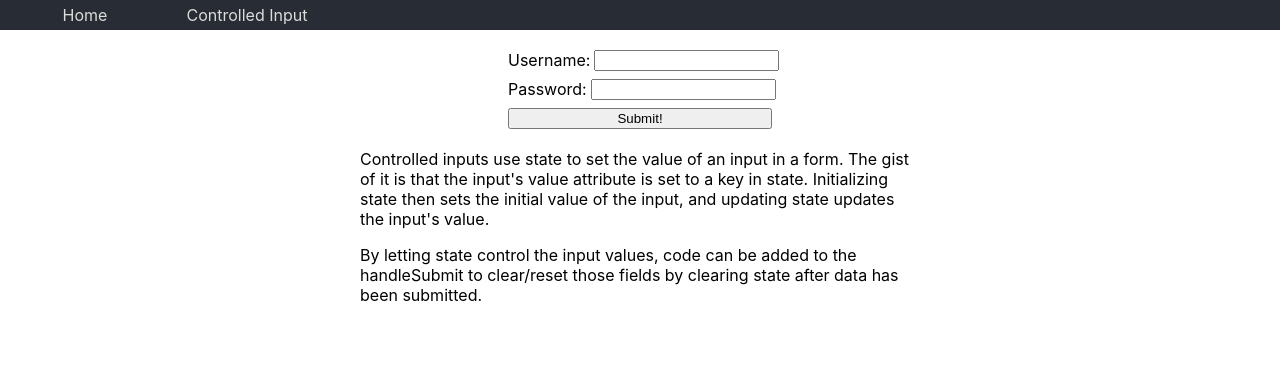
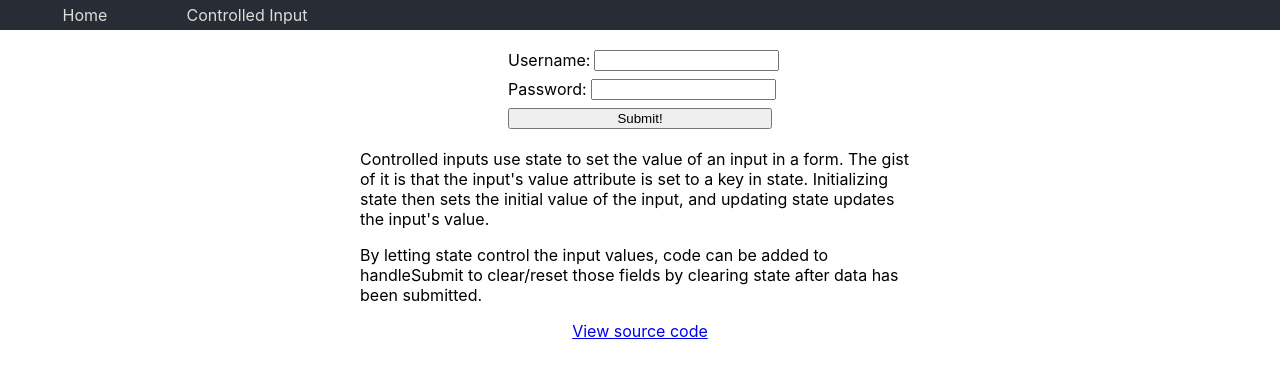
Before and after one commit to vishalicious213/react-test-projects, a React (Create React App) app: page /controlled in a window 1280 px wide. Shown: the top 378 px of the page. Built offline with nearby package versions, Linux system fonts and the light colour scheme.

Commit message:
updated controlled-inputs

```diff
--- a/src/components/ControlledInputs.js
+++ b/src/components/ControlledInputs.js
@@ -43,7 +43,8 @@ function ControlledInputs() {
       </form>
 
       <p>Controlled inputs use state to set the value of an input in a form. The gist of it is that the input's value attribute is set to a key in state. Initializing state then sets the initial value of the input, and updating state updates the input's value.</p>
-      <p>By letting state control the input values, code can be added to the handleSubmit to clear/reset those fields by clearing state after data has been submitted.</p>
+      <p>By letting state control the input values, code can be added to handleSubmit to clear/reset those fields by clearing state after data has been submitted.</p>
+      <p><a href='https://github.com/vishalicious213/react-test-projects/blob/main/src/components/ControlledInputs.js'>View source code</a></p>
     </div>
   );
 }
```
